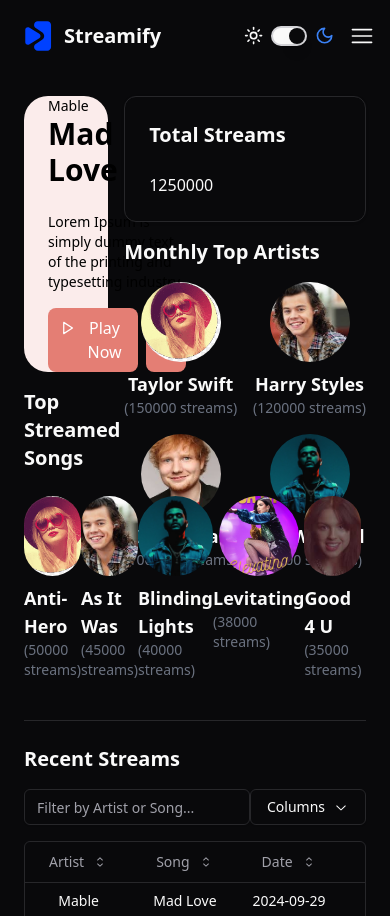
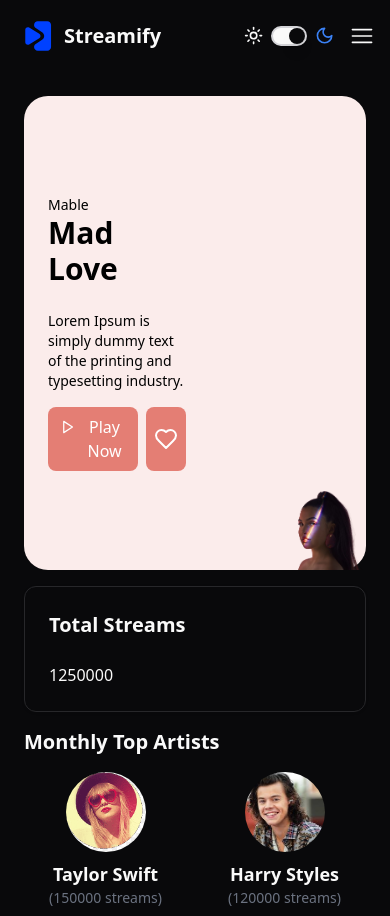
Before and after one commit to tarunmeena6846/streamify, a React (Vite) app in the folder streamify-dashboard/: page /stream-analytics in a window 390 px wide. Built offline with nearby package versions, Linux system fonts and the light colour scheme.

Commit message:
streaming analytics section UI changes

```diff
--- a/streamify-dashboard/src/components/Modules/RecentStreamTable.tsx
+++ b/streamify-dashboard/src/components/Modules/RecentStreamTable.tsx
@@ -271,7 +271,7 @@ export function RecentStreamsTable() {
   });
 
   return (
-    <div className="col-span-6">
+    <div className="row-span-2 col-span-1 md:col-span-6">
       <Separator className="my-6"></Separator>
       <h2 className="text-xl font-bold">Recent Streams</h2>
       <div className="flex items-center py-4">
--- a/streamify-dashboard/src/components/Modules/StreamAnalytics.tsx
+++ b/streamify-dashboard/src/components/Modules/StreamAnalytics.tsx
@@ -22,7 +22,7 @@ export const ArtistCard = ({ artist }) => {
 
 const TopArtists = ({ artists }) => {
   return (
-    <div className="col-span-2 row-span-3 space-y-2">
+    <div className="cols-span-1 row-span-1 md:col-span-2 md:row-span-1 space-y-2 mt-4 ">
       <h2 className="text-xl font-bold mb-4 ">Monthly Top Artists</h2>
       <div className="grid grid-cols-2 grid-rows-2 gap-4">
         {artists.map((artist, index) => (
@@ -48,10 +48,9 @@ const SongCard = ({ title, artist, image, streams }) => {
 };
 const TopStreamedSongCard = ({ topStreamedSongs }) => {
   return (
-    <div className="col-span-4 row-span-1">
-      {/* <div className=" shadow-md rounded-lg p-4"> */}
+    <div className="col-span-1 row-span-1 md:col-span-4 md:row-span-1 flex justify-center flex-col">
       <h2 className="text-xl font-bold mb-4">Top Streamed Songs</h2>
-      <div className="flex justify-between pt-2">
+      <div className="flex justify-between pt-2 flex-wrap ">
         {topStreamedSongs.map((song, index) => (
           <SongCard
             key={index}
@@ -70,8 +69,8 @@ const TopStreamedSongCard = ({ topStreamedSongs }) => {
 export function StreamAnalytics() {
   return (
     <DashboardLayout>
-      <div className="grid grid-cols-1 md:grid-cols-6 md:grid-row-6 gap-4">
-        <div className="col-span-4 flex  justify-between gap-4 bg-[#fbeceb] text-black row-span-3 rounded-3xl">
+      <div className="grid grid-cols-1 grid-rows-5 md:grid-cols-6 md:grid-row-4 gap-4">
+        <div className="col-span-1 row-span-1 md:col-span-4 md:row-span-1 flex justify-between gap-4 bg-[#fbeceb] text-black  rounded-3xl">
           <div className="flex flex-col justify-center mx-6">
             <h2 className="text-sm">Mable</h2>
             <h2 className="font-bold text-3xl mb-6">Mad Love</h2>
@@ -91,14 +90,16 @@ export function StreamAnalytics() {
             </div>
           </div>
           <div className="flex items-end">
-            <img src="./stream1.png" className="rounded-"></img>
+            <img src="./stream1.png" className=" "></img>
           </div>
         </div>
-        <Card className="col-span-2 row-span-1">
-          <CardHeader className="text-xl font-bold">Total Streams </CardHeader>
-          <CardContent>{keyMetrics.totalStreams}</CardContent>
-        </Card>
-        <TopArtists artists={keyMetrics.topArtist} />
+        <div className="col-span-1 row-span-1 md:col-span-2 md:row-span-2 ">
+          <Card className="">
+            <CardHeader className="text-xl font-bold">Total Streams</CardHeader>
+            <CardContent>{keyMetrics.totalStreams}</CardContent>
+          </Card>
+          <TopArtists artists={keyMetrics.topArtist} />
+        </div>
         <TopStreamedSongCard topStreamedSongs={topStreamedSongs} />
         <RecentStreamsTable />
       </div>
```
